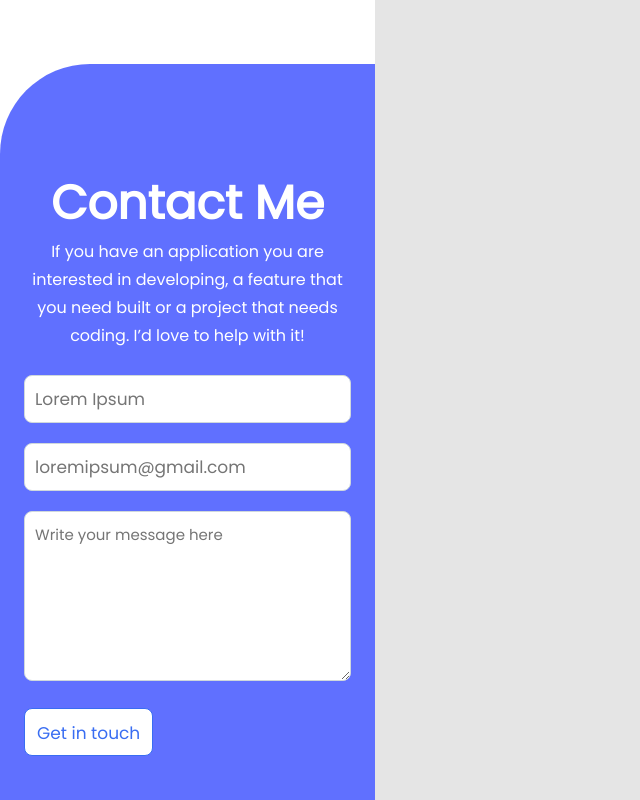
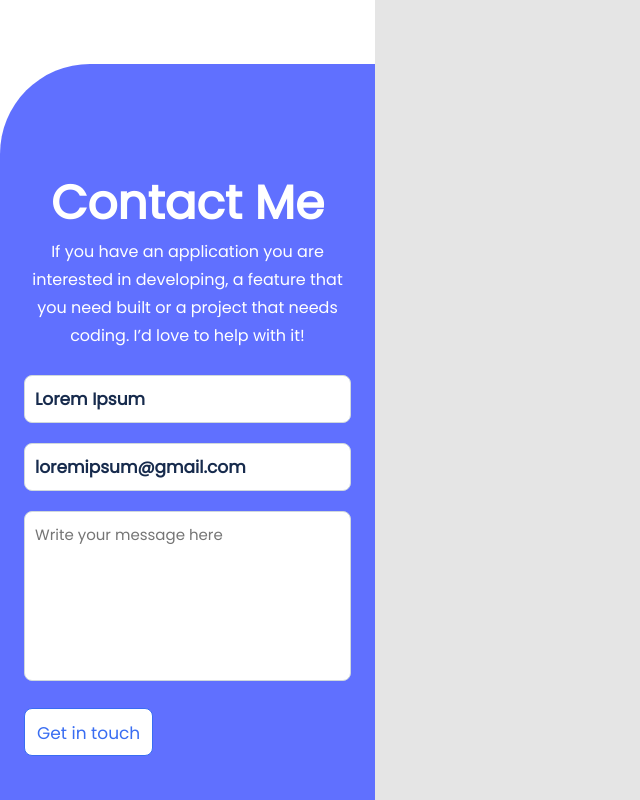
Before and after one commit to MargaretTechworld/Portfolio, a website: page index.html in a window 1280 px wide. Shown: the part 5044-5844 px from the top of the page, without its empty margins (0-640 px from the left). Drawn offline with Linux system fonts and the light colour scheme.

Commit message:
style the contact form

```diff
--- a/style.css
+++ b/style.css
@@ -260,12 +260,13 @@ main {
 .space {
   margin-left: 120px;
 }
-.contact-form{
-  width:375px;
+
+.contact-form {
+  width: 375px;
   background: #ffff;
+}
 
-}
-.contact-form-div{
+.contact-form-div {
   background-color: #6070ff;
   border-top-left-radius: 90px;
   padding-top: 104px;
@@ -273,7 +274,8 @@ main {
   background-repeat: no-repeat;
   background-size: cover;
 }
-.contact-description{
+
+.contact-description {
   color: white;
   text-align: center;
   margin-left: 24px;
@@ -281,45 +283,56 @@ main {
   height: 137px;
   line-height: 28px;
 }
-.contact-form-title{
+
+.contact-form-title {
   color: white;
   font-size: 47px;
   text-align: center;
+}
 
-}
-.contact-form-li{
+.contact-form-li {
   margin-bottom: 20px;
 }
-.contact-form-ls{
+
+.contact-form-ls {
   list-style: none;
-  margin-left:24px;
+  margin-left: 24px;
 }
-.contact-form-input{
+
+.contact-form-input {
   width: 327px;
   height: 48px;
-  border: 1px solid #CFD8DC;
+  border: 1px solid #cfd8dc;
   border-radius: 8px;
   background: #ffff;
-  color: #172B4D;
+  color: #172b4d;
   font-size: 17px;
   font-weight: 400px;
   font-style: normal;
   padding-left: 10px;
+}
 
+.contact-form-input::placeholder {
+  color: #172b4d;
+  font-size: 17px;
+  font-weight: bold;
 }
-textarea{
+
+textarea {
   width: 327px;
   height: 170px;
-  border: 1px solid #CFD8DC;
+  border: 1px solid #cfd8dc;
   border-radius: 8px;
-  color:#B3BAC5;
-  font-style:normal;
-  font-size:15px;
+  color: #b3bac5;
+  font-style: normal;
+  font-size: 15px;
   font-weight: 400px;
   padding-left: 10px;
   padding-top: 11px;
+  resize: none;
 }
-.contact-button{
+
+.contact-button {
   border: 1px solid #396df2;
   border-radius: 8px;
   color: #396df2;
```
Lines whose indentation alone changed are shown as unchanged.
